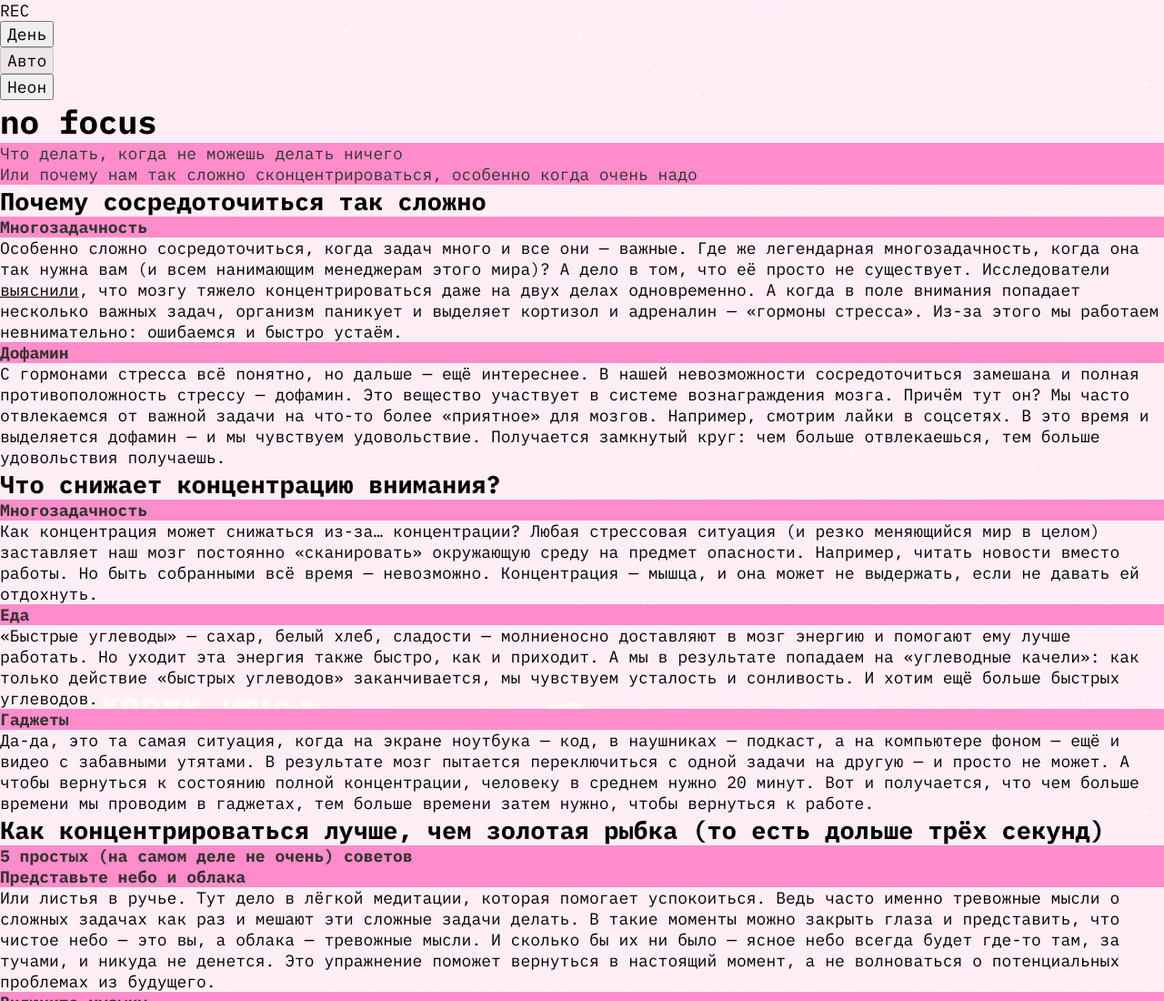
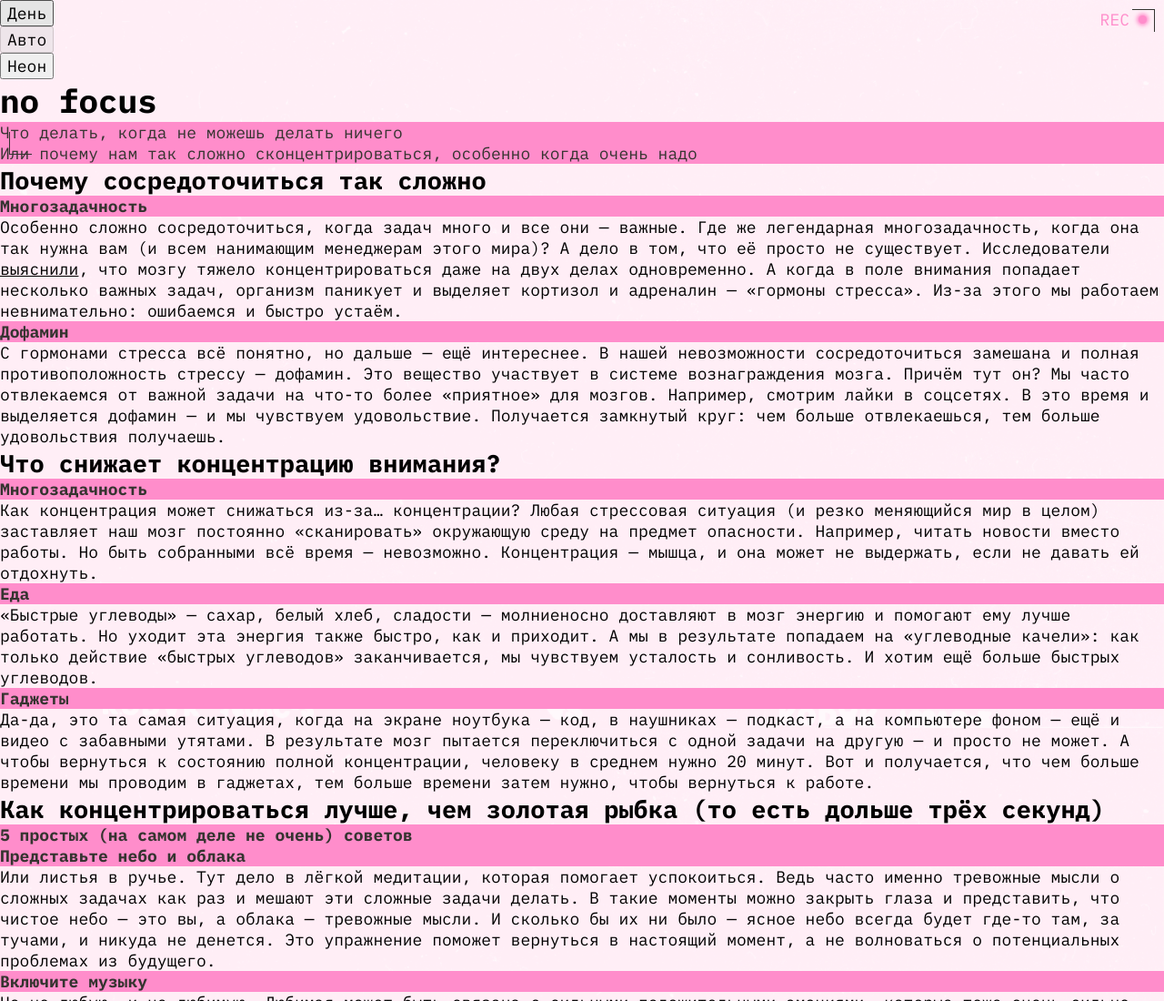
Before and after one commit to Brodyagados/slozhno-sosredotochitsya, a website: page index.html in a window 1280 px wide. Shown: the top 1100 px of the page at 91% size. Drawn offline with Linux system fonts and the light colour scheme.

Commit message:
Добавлено лого и уголки

```diff
--- a/index.html
+++ b/index.html
@@ -18,7 +18,7 @@
   </head>
   <body class="page">
     <header class="header decorated-zone">
-      <span class="" aria-hidden="true">REC</span>
+      <span class="header__logo" aria-hidden="true">REC</span>
       <nav class="header__theme-menu">
         <ul class="header__theme-menu-list">
           <li class="header__theme-menu-item">
@@ -45,7 +45,7 @@
           </li>
         </ul>
       </nav>
-      <h1 class="">no focus</h1>
+      <h1 class="header__title">no focus</h1>
       <p class="title-decor">Что делать, когда не можешь делать ничего</p>
       <p class="title-decor">
         Или почему нам так сложно сконцентрироваться, особенно когда очень надо
--- a/styles/style.css
+++ b/styles/style.css
@@ -12,6 +12,61 @@
   background-attachment: fixed;
 }
 
+.header {
+  position: relative;
+}
+
+.header__logo {
+  position: absolute;
+  top: 10px;
+  right: 38px;
+  color: var(--accent-color);
+}
+
+.header__logo::after {
+  --size: 9px;
+
+  content: '';
+  position: absolute;
+  top: calc(50% - var(--size) / 2);
+  left: 42px;
+  inline-size: var(--size);
+  block-size: var(--size);
+  border-radius: 50%;
+  background-color: currentColor;
+  box-shadow: 0 0 4px 2px currentColor;
+}
+
+.decorated-zone {
+  --size: 25px;
+  --border: thin solid var(--button-text-color);
+  --indent: 10px;
+
+  position: relative;
+}
+
+.decorated-zone::after,
+.decorated-zone::before {
+  content: '';
+  position: absolute;
+  inline-size: var(--size);
+  block-size: var(--size);
+}
+
+.decorated-zone::before {
+  top: var(--indent);
+  right: var(--indent);
+  border-block-start: var(--border);
+  border-inline-end: var(--border);
+}
+
+.decorated-zone::after {
+  bottom: var(--indent);
+  left: var(--indent);
+  border-block-end: var(--border);
+  border-inline-start: var(--border);
+}
+
 .title-decor {
   font-size: inherit;
   color: var(--accent-text-color);
```
